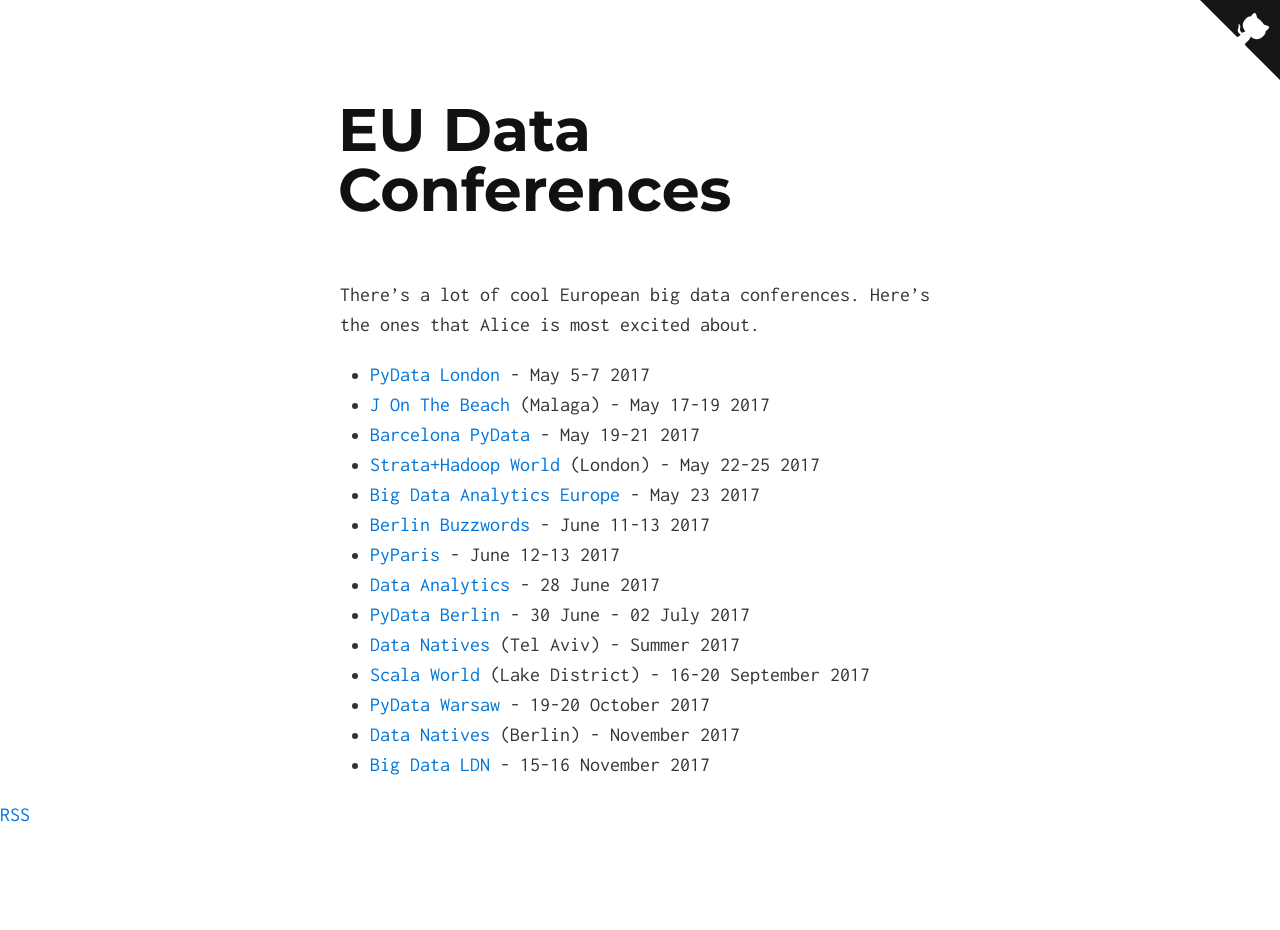
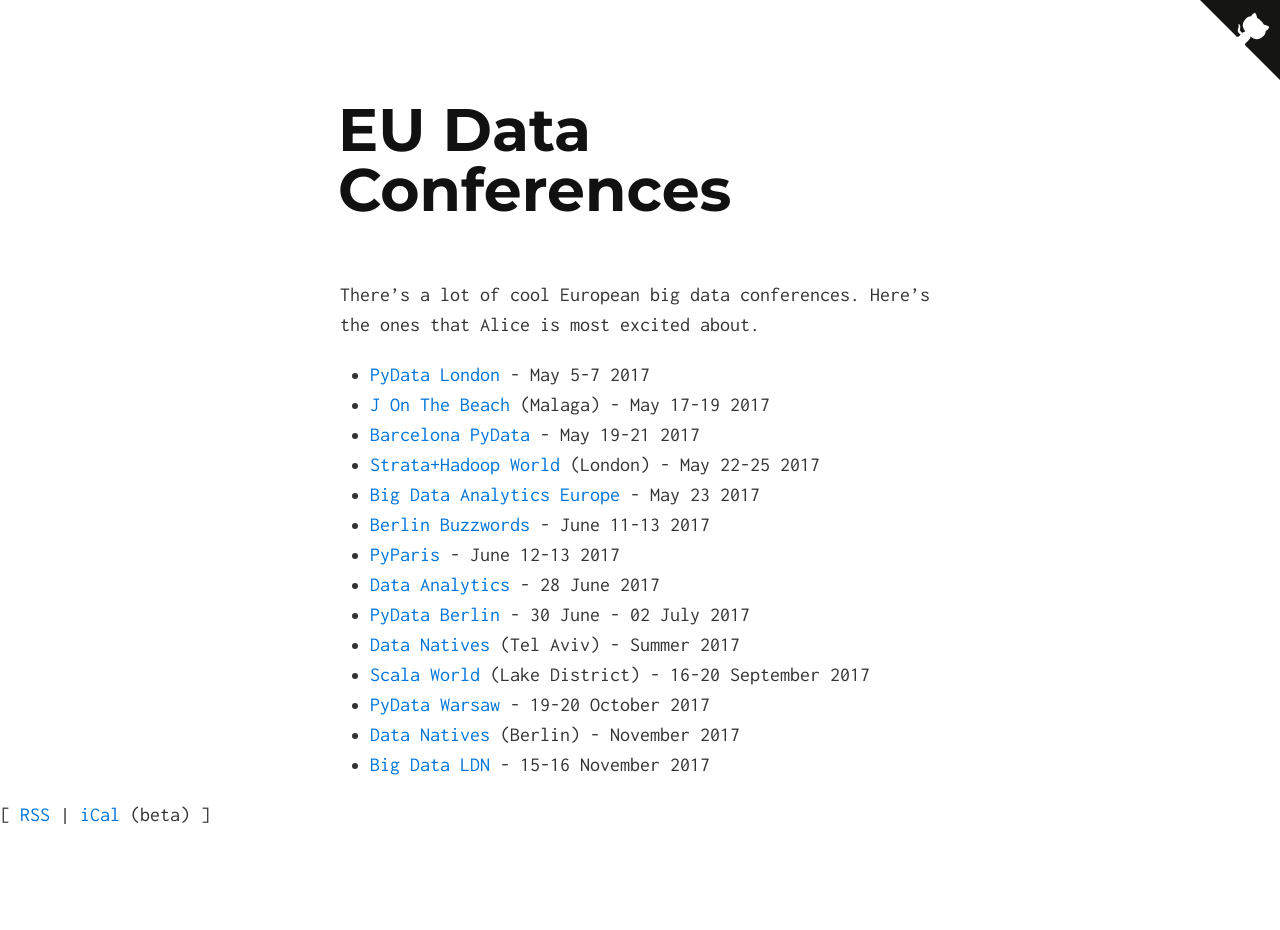
Before and after one commit to eudataconf/eudataconf, a Jekyll site: the page built from index.md, in a window 1280 px wide. Built offline with Jekyll 4.4.1, drawn with Linux system fonts in a browser that asks for light colours.

Commit message:
add link to ical

```diff
--- a/_includes/scripts.html
+++ b/_includes/scripts.html
@@ -1,2 +1,2 @@
-<p><a href="rss.xml">RSS</a></p>
+<p>[ <a href="rss.xml">RSS</a> | <a href="ical.ics">iCal</a> (beta) ]</p>
 <p><a href="https://github.com/WheresAlice/eudataconf" class="github-corner"><svg width="80" height="80" viewbox="0 0 250 250" style="fill:#151513; color:#fff; position: absolute; top: 0; border: 0; right: 0;"><path d="M0,0 L115,115 L130,115 L142,142 L250,250 L250,0 Z"></path><path d="M128.3,109.0 C113.8,99.7 119.0,89.6 119.0,89.6 C122.0,82.7 120.5,78.6 120.5,78.6 C119.2,72.0 123.4,76.3 123.4,76.3 C127.3,80.9 125.5,87.3 125.5,87.3 C122.9,97.6 130.6,101.9 134.4,103.2" fill="currentColor" style="transform-origin: 130px 106px;" class="octo-arm"></path><path d="M115.0,115.0 C114.9,115.1 118.7,116.5 119.8,115.4 L133.7,101.6 C136.9,99.2 139.9,98.4 142.2,98.6 C133.8,88.0 127.5,74.4 143.8,58.0 C148.5,53.4 154.0,51.2 159.7,51.0 C160.3,49.4 163.2,43.6 171.4,40.1 C171.4,40.1 176.1,42.5 178.8,56.2 C183.1,58.6 187.2,61.8 190.9,65.4 C194.5,69.0 197.7,73.2 200.1,77.6 C213.8,80.2 216.3,84.9 216.3,84.9 C212.7,93.1 206.9,96.0 205.4,96.6 C205.1,102.4 203.0,107.8 198.3,112.5 C181.9,128.9 168.3,122.5 157.7,114.1 C157.9,116.9 156.7,120.9 152.7,124.9 L141.0,136.5 C139.8,137.7 141.6,141.9 141.8,141.8 Z" fill="currentColor" class="octo-body"></path></svg></a><style>.github-corner:hover .octo-arm{animation:octocat-wave 560ms ease-in-out}@keyframes octocat-wave{0%,100%{transform:rotate(0)}20%,60%{transform:rotate(-25deg)}40%,80%{transform:rotate(10deg)}}@media (max-width:500px){.github-corner:hover .octo-arm{animation:none}.github-corner .octo-arm{animation:octocat-wave 560ms ease-in-out}}</style></p>
```
